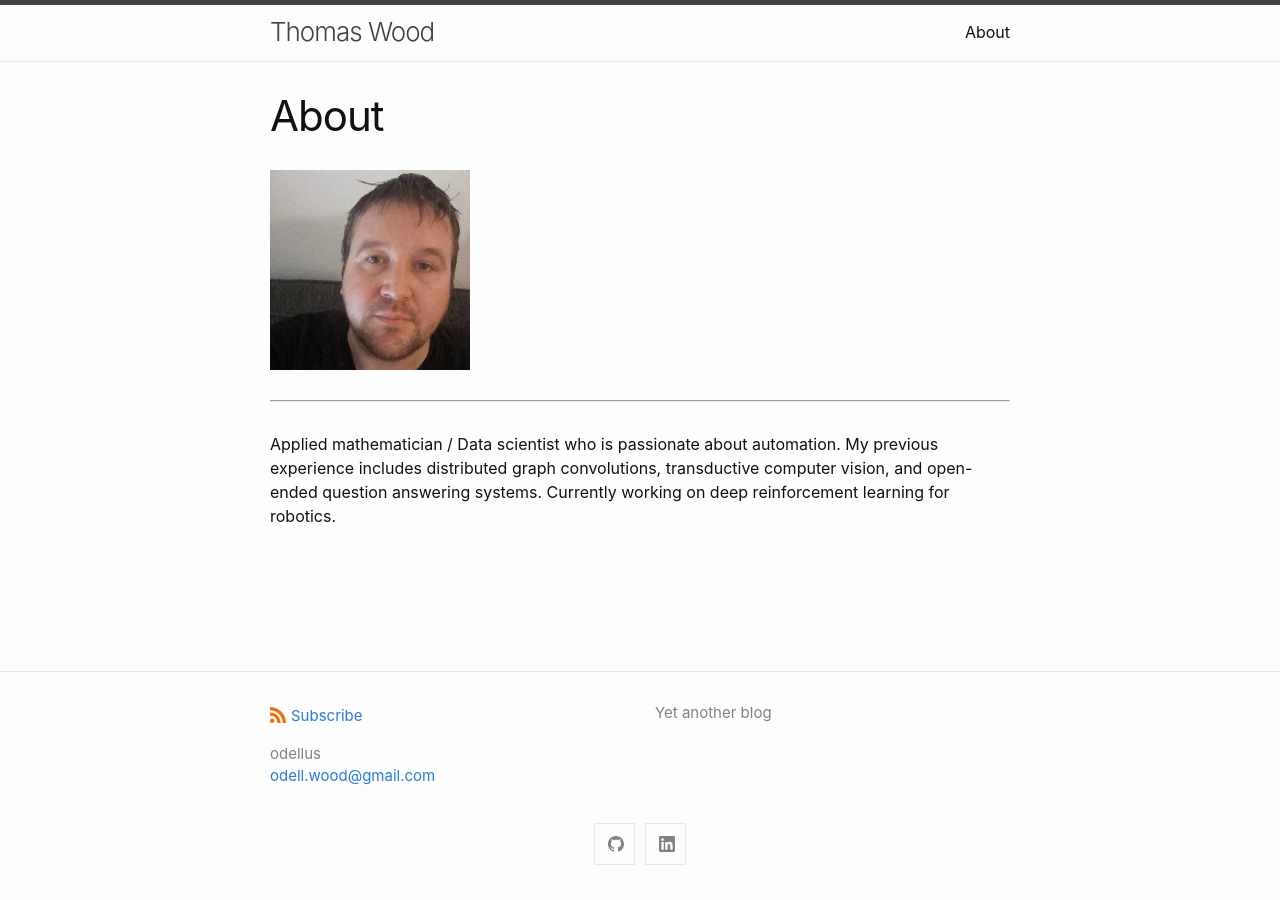
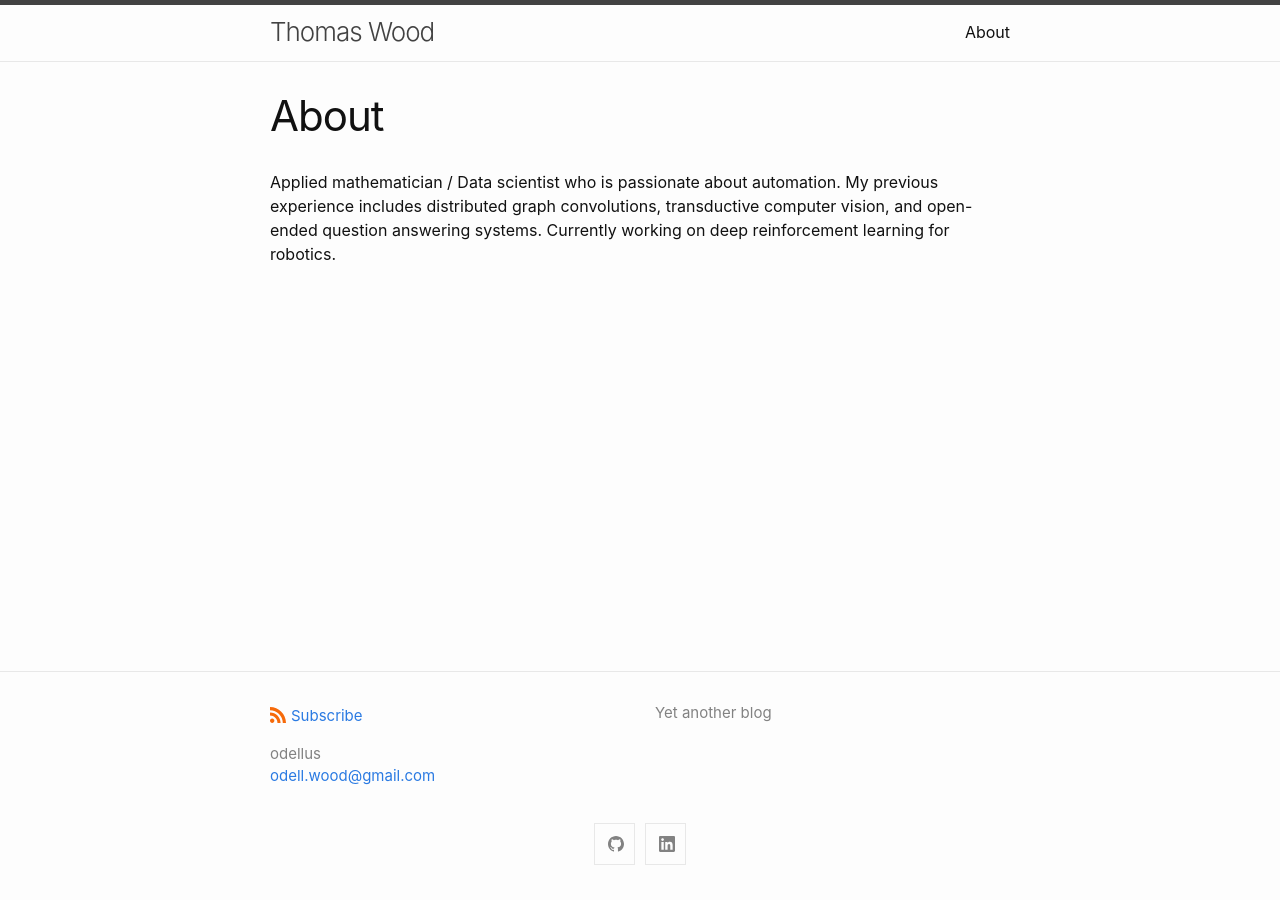
Before and after one commit to odellus/blog, a Jekyll site: the page built from about.md, in a window 1280 px wide. Built offline with Jekyll 4.4.1, drawn with Linux system fonts in a browser that asks for light colours.

Commit message:
It was working locally but GH Pages hated it so fuck it.

```diff
--- a/about.md
+++ b/about.md
@@ -4,8 +4,4 @@ title: About
 permalink: /about/
 ---
 
-<img src="../assets/me.jpg" width=200px>
-
----
-
 Applied mathematician / Data scientist who is passionate about automation. My previous experience includes distributed graph convolutions, transductive computer vision, and open-ended question answering systems. Currently working on deep reinforcement learning for robotics.
```
